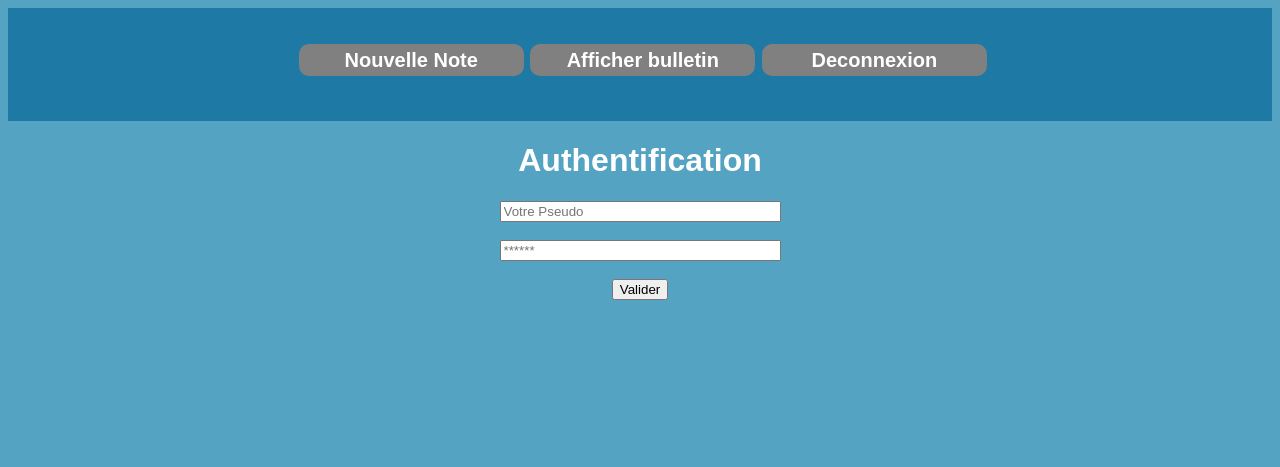
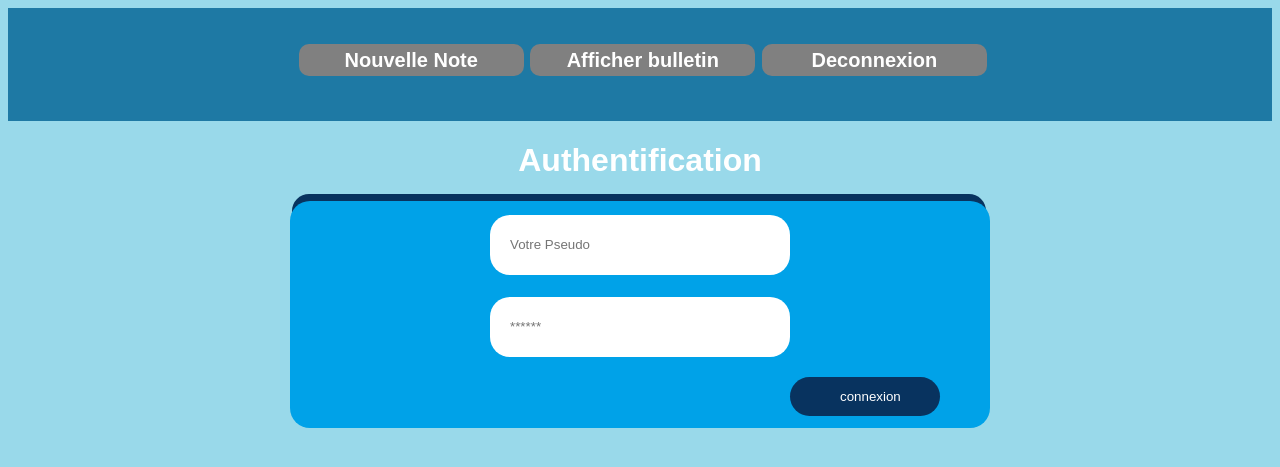
Before and after one commit to MartinetCl/AppliNotesEleves_LesMeilleursT2, a PHP site: template AppliNotesEleves/vues/v_authentification.php in a window 1280 px wide. Shown: the top 467 px of the page. Run offline with PHP 8.4, Linux system fonts and the light colour scheme; the template is opened without the code that fills it, so the values that code supplies are empty.

Commit message:
Style.css.01

```diff
--- a/AppliNotesEleves/includes/css/style.css
+++ b/AppliNotesEleves/includes/css/style.css
@@ -1,6 +1,6 @@
 html{
 	color : white;
-	background-color : #54a3c2;
+	background-color :rgb(153,217,234);
 	font-family : arial;
 }
 nav{
@@ -126,7 +126,7 @@ html>body #menu li ul li
 	content:'';
 }
 
-//Alexis
+/*Alexis*/
 
 
 #Home_title{
@@ -152,3 +152,62 @@ tbody{
 	border : 2px solid darkblue;
 	padding:1%;
 }
+/*Nouveau style*/
+
+
+.Border
+{
+	max-width: 600px;
+    margin:auto;
+    padding: 0 10px;
+    overflow: hidden;
+    margin-left: auto;
+	margin-right: auto;
+	background-color: rgb(0,162,232);
+	padding: 12px 50px;
+	border-radius: 20px;
+	box-shadow: -1px -10px 0px -3px #08335f;
+
+
+}
+.form_input
+{
+	resize:none;
+	height : 60px;
+	display : inline-block;
+    width: 50%;
+    box-sizing: border-box;
+    margin:2px 0;
+    border :0;
+    background: white;
+    padding: 10px 20px;
+    outline : none;
+    color: #ddd;
+    transition : 0.5s;
+    margin-left: auto;
+	margin-right: auto;
+	border-radius: 20px;
+}
+
+.form_input:focus
+{
+    box-shadow: 0 0 10px 0 #0a437c;
+}
+.connexion-form-btn
+{
+	margin-left: auto;
+    margin-right: auto;
+    float: right;
+    width: 25%;
+    border: 0;
+    background: #08335f;
+    color:#fff;
+    padding: 12px 50px;
+    border-radius: 20px;
+    cursor : pointer;
+	align-items: flex-end;
+}
+
+.connexion-form-btn:hover{
+    background: #2980b9;
+}
--- a/AppliNotesEleves/vues/v_authentification.php
+++ b/AppliNotesEleves/vues/v_authentification.php
@@ -3,7 +3,9 @@
 	<?php
 	if (isset($_SESSION['error'])) echo '<div class="homePhone"><center>'.$_SESSION['error'].'</center></div>' ;
 	?>
-	<center><input type="text" id="loginUser" size="32" placeholder="Votre Pseudo" name="login" required></center><br>
-	<center><input type="password" id="passwordUser" size="32" placeholder="******" name="mdp" required></center><br>
-	<center><button type="submit">Valider</button></center>
+	<div class="Border">
+	<center><input type="text" id="loginUser" size="32" class="form_input" placeholder="Votre Pseudo" name="login" required></center><br>
+	<center><input type="password" id="passwordUser" size="32" class="form_input" placeholder="******" name="mdp" required></center><br>
+	<center><button type="submit" class="connexion-form-btn">connexion</button></center>
+</div>
 </form>
```
